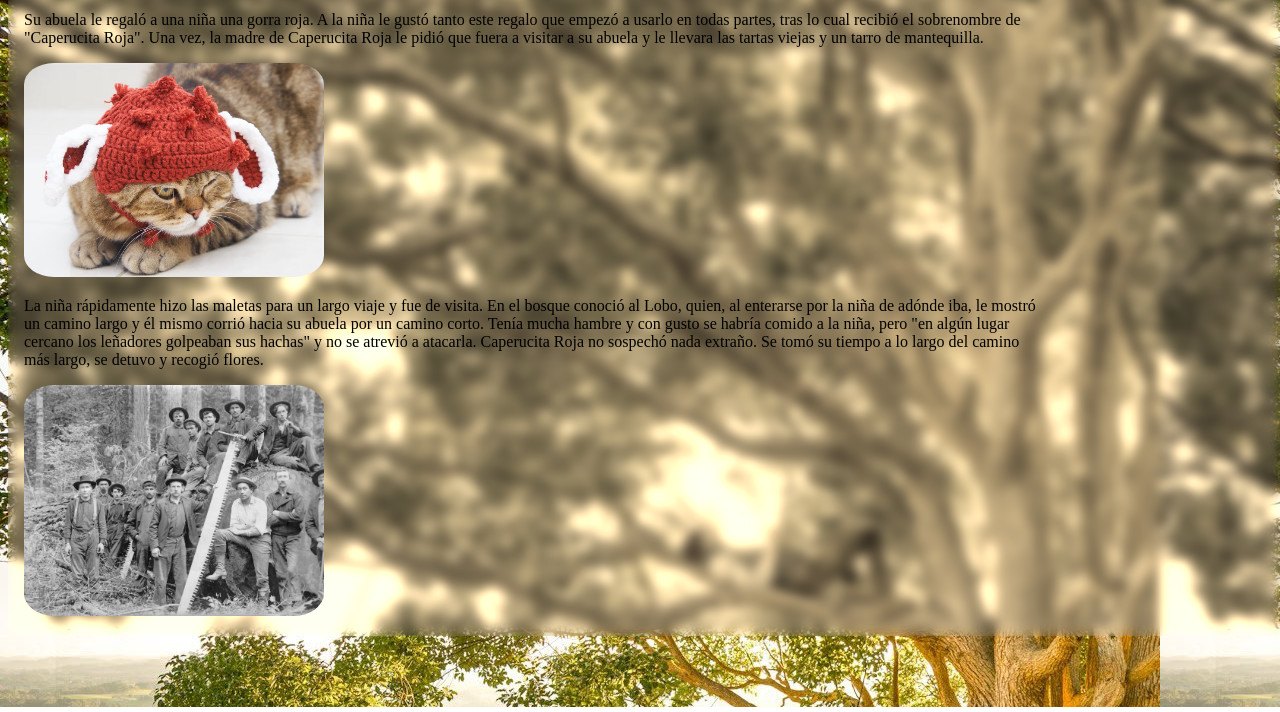
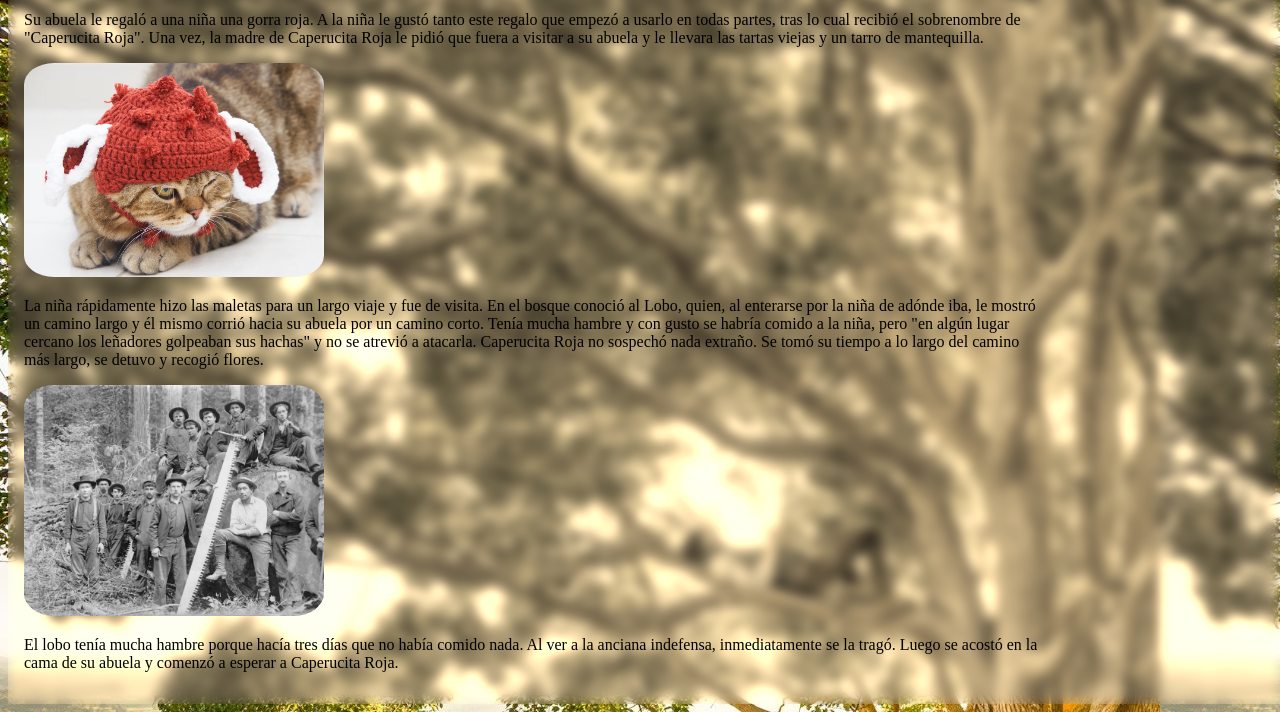
Before and after one commit to NepyAnna/Practice_Git_Little_Red_Riding_Hood, a plain HTML site: page index.html in a window 1280 px wide. Shown: the part 93-805 px from the top of the page. Drawn offline with Linux system fonts and the light colour scheme.

Commit message:
add third paragraph

```diff
--- a/index.html
+++ b/index.html
@@ -29,6 +29,10 @@
                 detuvo y recogió flores.
             </p>
             <img class="woodcutters" src="photoes/woodcutters.avif" alt="">
+            <p>El lobo tenía mucha hambre porque hacía tres días que no había
+                comido nada. Al ver a la anciana indefensa, inmediatamente se
+                la tragó. Luego se acostó en la cama de su abuela y comenzó a
+                esperar a Caperucita Roja.</p>
     </main>
     <footer></footer>
 </body>
```
